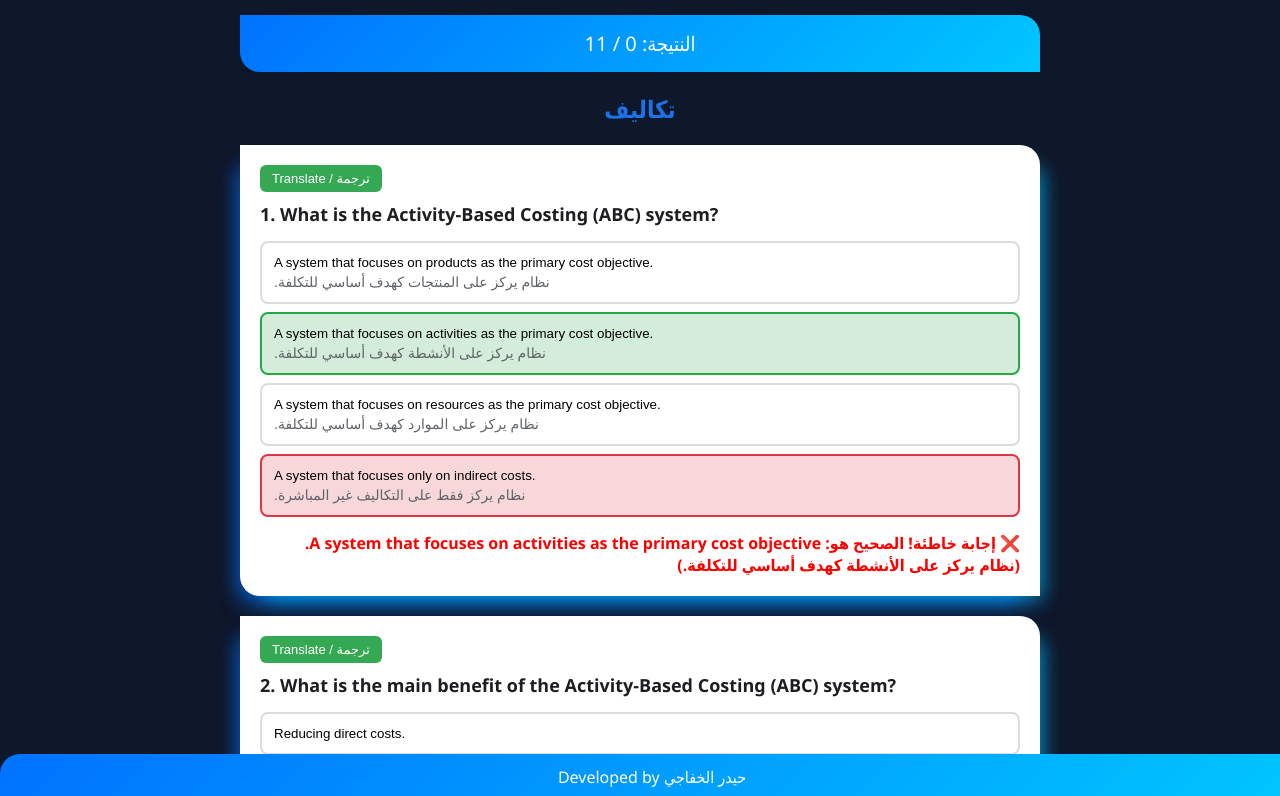
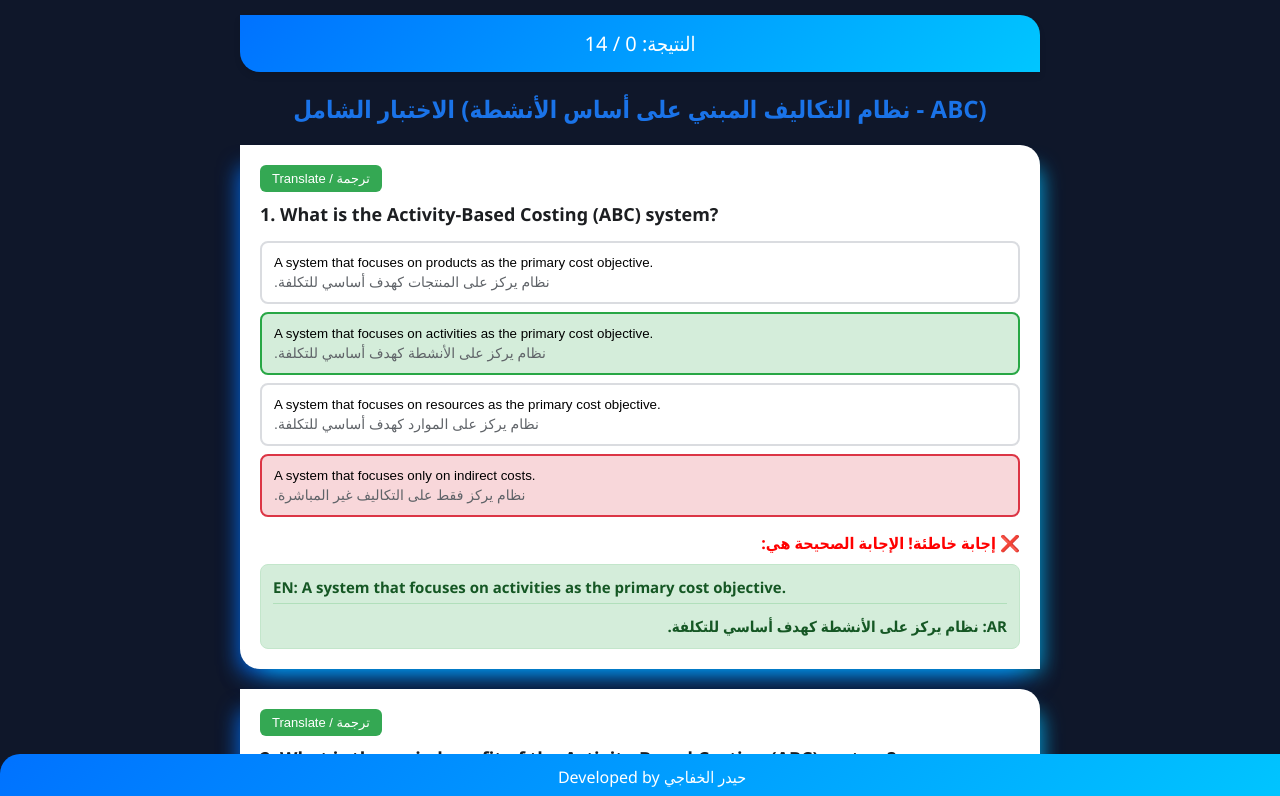
Before and after one commit to h94gg/d, a plain HTML site: page index.html in a window 1280 px wide. Both pictures are taken after a click on the button "A system that focuses only on indirect costs.". Shown: the top 796 px of the page. Drawn offline with Linux system fonts and the light colour scheme.

Commit message:
Refactor CSS and update quiz score display

```diff
--- a/index.html
+++ b/index.html
@@ -5,21 +5,10 @@
 <meta name="viewport" content="width=device-width, initial-scale=1.0">
 <title>Activity-Based Costing (ABC) Quiz</title>
 <style>
-    /* 1. إعدادات الصفحة والخلفية الاحترافية */
     body { font-family: 'Segoe UI', Tahoma, Geneva, Verdana, sans-serif; margin: 0; padding: 15px; background: #0F172A; direction: ltr; }
     .container { max-width: 800px; margin: auto; padding-bottom: 100px; }
-    #scoreBox { background: linear-gradient(135deg, #0072ff, #00c6ff); color: white; padding: 15px; text-align: center; font-size: 20px; position: sticky; top: 10px; z-index: 1000; box-shadow: 0 4px 6px rgba(0,0,0,0.1); margin-bottom: 20px;border-bottom-left-radius: 20px;
-border-top-right-radius: 20px; }
-    .question-card { background: white; padding: 20px; margin-bottom: 20px; box-shadow:
-        /* 1. ظل من اليمين (يميل للأزرق الفاتح #00c6ff) */
-        12px 12px 20px -10px rgba(0, 198, 255, 0.7),
-
-        /* 2. ظل من اليسار (يميل للأزرق الغامق #0072ff) */
-        -12px 12px 20px -10px rgba(0, 114, 255, 0.7),
-
-        /* 3. ظل سفلي مدمج ليعطي عمق وتجسيم 3D */
-        0px 20px 30px -10px rgba(0, 114, 255, 0.4);border-bottom-left-radius: 20px;
-border-top-right-radius: 20px;}
+    #scoreBox { background: linear-gradient(135deg, #0072ff, #00c6ff); color: white; padding: 15px; text-align: center; font-size: 20px; position: sticky; top: 10px; z-index: 1000; box-shadow: 0 4px 6px rgba(0,0,0,0.1); margin-bottom: 20px;border-bottom-left-radius: 20px; border-top-right-radius: 20px; }
+    .question-card { background: white; padding: 20px; margin-bottom: 20px; box-shadow: 12px 12px 20px -10px rgba(0, 198, 255, 0.7), -12px 12px 20px -10px rgba(0, 114, 255, 0.7), 0px 20px 30px -10px rgba(0, 114, 255, 0.4);border-bottom-left-radius: 20px; border-top-right-radius: 20px;}
     .q-text { font-size: 18px; font-weight: 600; color: #1c1e21; margin-bottom: 15px; }
     .translate-btn { background: #34a853; color: white; border: none; padding: 6px 12px; border-radius: 6px; cursor: pointer; font-size: 13px; margin-bottom: 10px; }
     .translation-area { display: none; background: #e8f5e9; padding: 10px; border-radius: 8px; margin-bottom: 15px; direction: rtl; text-align: right; border-right: 4px solid #34a853; }
@@ -28,28 +17,17 @@ border-top-right-radius: 20px;}
     .ar-opt { display: none; font-size: 14px; color: #5f6368; margin-top: 4px; direction: rtl; text-align: right; }
     .correct { background: #d4edda !important; border-color: #28a745 !important; }
     .wrong { background: #f8d7da !important; border-color: #dc3545 !important; }
-    .result-msg { margin-top: 15px; font-weight: bold; direction: rtl; text-align: right; }
+    .result-msg { margin-top: 15px; font-weight: bold; }
     h2 { text-align: center; color: #1a73e8; }
-    .footer {
-position: fixed;
-bottom: 0;
-left: 0;
-width: 100%;
-background: linear-gradient(135deg, #0072ff, #00c6ff);
-color: white;
-text-align: center;
-padding: 12px;
-border-top-left-radius: 20px;
-border-top-right-radius: 20px;
-}
-.footer a { text-decoration: none; color: white; }
+    .footer { position: fixed; bottom: 0; left: 0; width: 100%; background: linear-gradient(135deg, #0072ff, #00c6ff); color: white; text-align: center; padding: 12px; border-top-left-radius: 20px; border-top-right-radius: 20px; }
+    .footer a { text-decoration: none; color: white; }
 </style>
 </head>
 <body>
 
 <div class="container">
-    <div id="scoreBox">النتيجة: 0 / 11</div>
-    <h2> تكاليف </h2>
+    <div id="scoreBox">النتيجة: 0 / 14</div>
+    <h2>الاختبار الشامل (نظام التكاليف المبني على أساس الأنشطة - ABC)</h2>
 
     <div id="quiz-container">
         </div>
@@ -126,6 +104,24 @@ const questions = [
         { en: "b) Improvement in the accuracy of cost allocation to products.", ar: "ب) تحسين دقة تخصيص التكلفة للمنتجات.", correct: true },
         { en: "c) Increase in productivity.", ar: "ج) زيادة الإنتاجية.", correct: false },
         { en: "d) Simplification of calculating the cost per unit of activity.", ar: "د) تبسيط حساب التكلفة لكل وحدة نشاط.", correct: false }
+    ]},
+    { q: "What means the costing system based on activities?", arQ: "ماذا يعني نظام التكاليف المبني على الأنشطة؟", options: [
+        { en: "a- ABB", ar: "الموازنة المبنية على الأنشطة", correct: false },
+        { en: "b- ABM", ar: "الإدارة المبنية على الأنشطة", correct: false },
+        { en: "c- ABC", ar: "التكاليف المبنية على الأنشطة", correct: true },
+        { en: "d- JIT", ar: "الإنتاج في الوقت المناسب", correct: false }
+    ]},
+    { q: "What means management based on activities?", arQ: "ماذا تعني الإدارة المبنية على الأنشطة؟", options: [
+        { en: "a- ABB", ar: "الموازنة المبنية على الأنشطة", correct: false },
+        { en: "b- JIT", ar: "الإنتاج في الوقت المناسب", correct: false },
+        { en: "c- ABC", ar: "التكاليف المبنية على الأنشطة", correct: false },
+        { en: "d- ABM", ar: "الإدارة المبنية على الأنشطة", correct: true }
+    ]},
+    { q: "What means budgeting based on activities?", arQ: "ماذا تعني الموازنة المبنية على الأنشطة؟", options: [
+        { en: "a- ABB", ar: "الموازنة المبنية على الأنشطة", correct: true },
+        { en: "b- JIT", ar: "الإنتاج في الوقت المناسب", correct: false },
+        { en: "c- ABC", ar: "التكاليف المبنية على الأنشطة", correct: false },
+        { en: "d- ABM", ar: "الإدارة المبنية على الأنشطة", correct: false }
     ]}
 ];
 
@@ -170,13 +166,26 @@ window.checkAnswer = function(qIdx, optIdx, btn, isCorrect) {
     if (isCorrect) {
         score++;
         btn.classList.add('correct');
-        resultMsg.innerHTML = `<span style="color: green;">✅ إجابة صحيحة: ${correctOpt.ar}</span>`;
+        resultMsg.innerHTML = `<div style="text-align: right; direction: rtl;"><span style="color: green; font-size: 16px;">✅ إجابة صحيحة!</span></div>`;
     } else {
         btn.classList.add('wrong');
         allOptions.forEach(opt => {
              if (opt.innerHTML.includes(correctOpt.en)) opt.classList.add('correct');
         });
-        resultMsg.innerHTML = `<span style="color: red;">❌ إجابة خاطئة! الصحيح هو: ${correctOpt.en} (${correctOpt.ar})</span>`;
+
+        resultMsg.innerHTML = `
+            <div style="direction: rtl; text-align: right; margin-bottom: 8px;">
+                <span style="color: red; font-weight: bold; font-size: 16px;">❌ إجابة خاطئة! الإجابة الصحيحة هي:</span>
+            </div>
+            <div style="background-color: #d4edda; color: #155724; padding: 12px; border-radius: 8px; border: 1px solid #c3e6cb; margin-top: 10px;">
+                <div style="direction: ltr; text-align: left; margin-bottom: 6px; font-size: 15px; border-bottom: 1px solid #b1dfbb; padding-bottom: 6px;">
+                    <strong>EN:</strong> ${correctOpt.en}
+                </div>
+                <div style="direction: rtl; text-align: right; font-size: 15px; padding-top: 6px;">
+                    <strong>AR:</strong> ${correctOpt.ar}
+                </div>
+            </div>
+        `;
     }
     document.getElementById('scoreBox').innerText = `النتيجة: ${score} / ${questions.length}`;
 };
```
